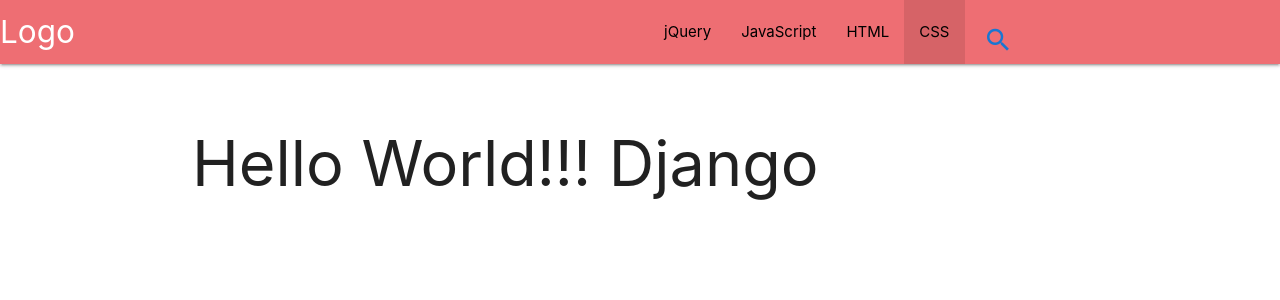
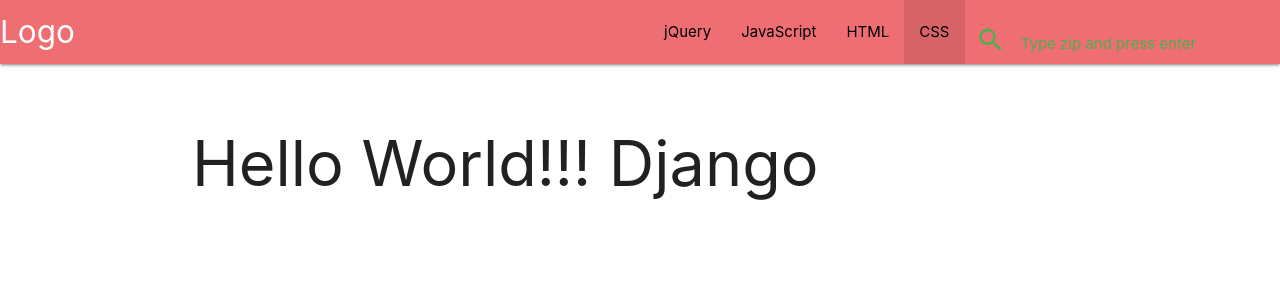
Before and after one commit to ashishkarki/Django-Weather-App, a Django app: template weather/lookup/templates/home.html in a window 1280 px wide. Shown: the top 300 px of the page. Run offline with Django 3.2, Linux system fonts and the light colour scheme; the template is opened without the code that fills it, so the values that code supplies are empty; parts of the project's set-up code (start-up, migrations or seed data) failed here and were passed over.

Commit message:
changed styling of search box in base.html

```diff
--- a/weather/lookup/templates/base.html
+++ b/weather/lookup/templates/base.html
@@ -64,14 +64,15 @@
             >
           </li>
           <li>
-            <div class="center row">
+            <div class="row">
               <div class="col s12">
                 <div class="row">
-                  <div class="input-field col s6 s12 black-text">
-                    <i class="blue-text text-darken-2 material-icons prefix"
-                      >search</i
+                  <div class="green-text input-field col s12">
+                    <i class="material-icons prefix">search</i>
+                    <input type="text" id="zip-input" class="autocomplete" />
+                    <label class="green-text" for="zip-input"
+                      >Type zip and press enter</label
                     >
-                    <input type="text" class="blue-text" />
                   </div>
                 </div>
               </div>
```
